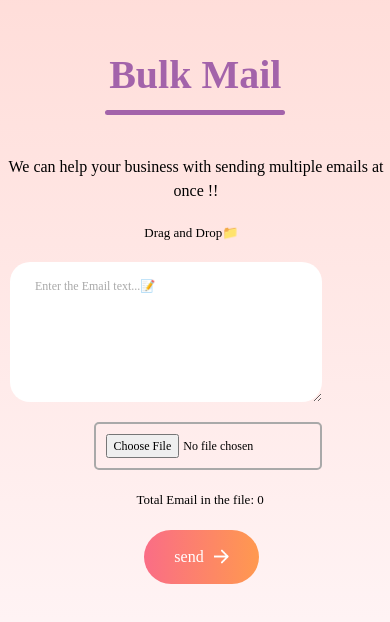
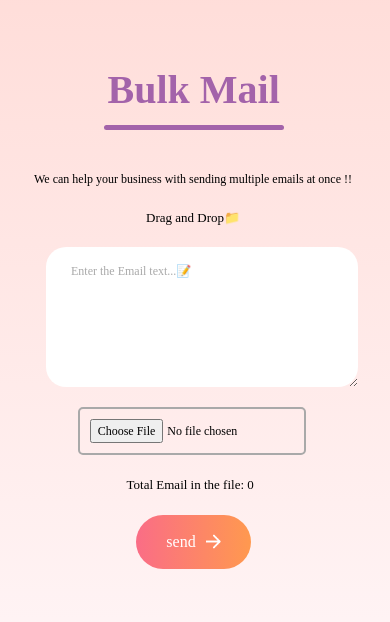
Before and after one commit to mujubarrahaman/Bulk-Mail-App-Frontend, a React (Vite) app: page / in a window 390 px wide. Shown: the part 108-730 px from the top of the page. Built offline with nearby package versions, Linux system fonts and the light colour scheme.

Commit message:
chnge ui

```diff
--- a/src/App.css
+++ b/src/App.css
@@ -91,7 +91,7 @@ body{
         display: none;
     }
     .contact-left p{
-        font-size: 16px;
+        font-size: 12px;
         margin-left: 2px;
     }
 
@@ -103,26 +103,27 @@ body{
     .contact-left h3{
         font-size: small;
 
+
     }
     .contact-left button{
-        margin-left: 37%;
+        margin-left: 32%;
     }
     h3{
-        margin-left: 37%;
+        margin-left: 35%;
     }
     .contact-left-title{
-        margin-left: 27%;
+        margin-left: 22%;
     }
     textarea{
-        margin-left: 10px;
+        margin-left: 14px;
     }
     .contact-left-title hr{
         width: 180px;
     }
     .file{
-        margin-left: 24%;
+        margin-left: 14%;
     }
     .count{
-        margin-left: 35%;
+        margin-left: 29%;
     }
 }
```
